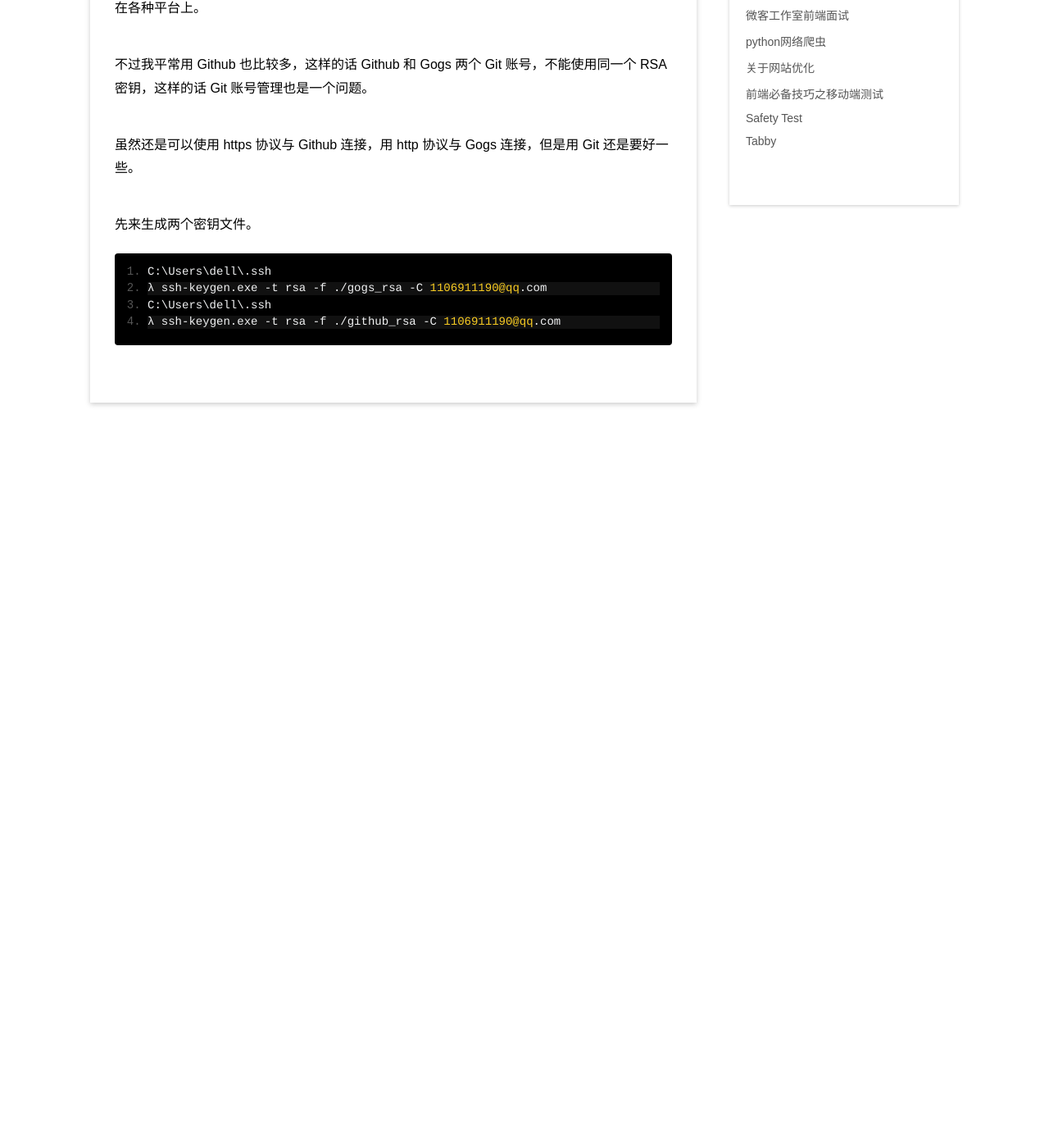
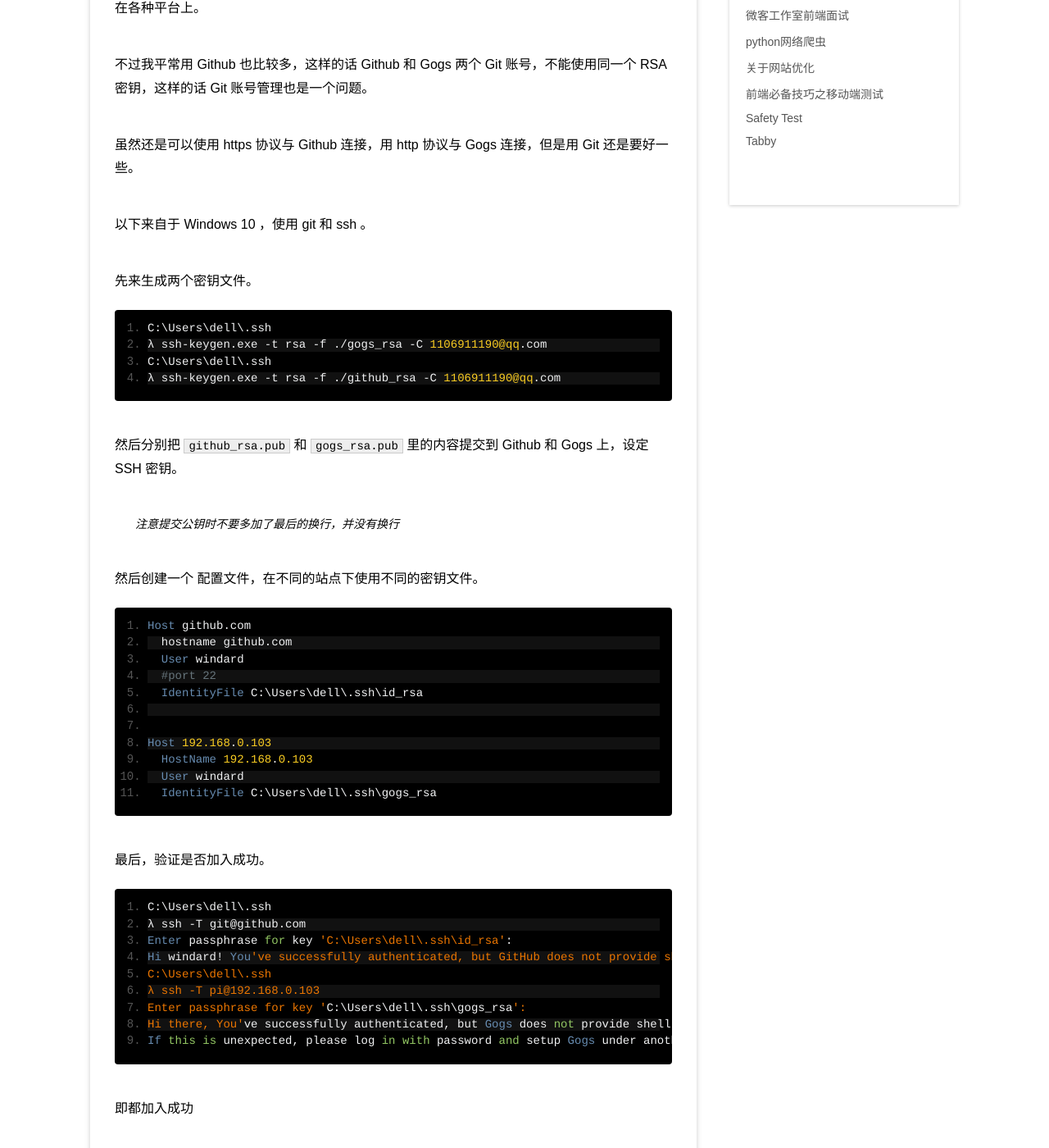
Before and after one commit to windard/windard.com, a Jekyll site: the page built from _posts/blog/2015-12-10-Git-In-Ubuntu.md, in a window 1280 px wide and 1400 px high, scrolled down 2331 px. Shown: the whole window at 82% size. Built offline with Jekyll 4.4.1, drawn with Linux system fonts in a browser that asks for light colours; before the commit the page ends 2902 px from its top, so only the background shows below that.

Commit message:
add something

````diff
--- a/404.html
+++ b/404.html
@@ -2,6 +2,6 @@
 layout:         page
 title:          出错啦！
 ---
-<h1>出错啦。。。</h1>
+<h1>出错啦。。。o(>﹏<)o</h1>
 
 <p>看看别的吧先</p>
--- a/_posts/blog/2015-12-10-Git-In-Ubuntu.md
+++ b/_posts/blog/2015-12-10-Git-In-Ubuntu.md
@@ -70,6 +70,8 @@ github专用通道即：
 
 虽然还是可以使用 https 协议与 Github 连接，用 http 协议与 Gogs 连接，但是用 Git 还是要好一些。
 
+以下来自于 Windows 10 ，使用 git 和 ssh 。
+
 先来生成两个密钥文件。
 
 ```
@@ -78,3 +80,39 @@ C:\Users\dell\.ssh
 C:\Users\dell\.ssh
 λ ssh-keygen.exe -t rsa -f ./github_rsa -C 1106911190@qq.com
 ```
+
+然后分别把 `github_rsa.pub` 和 `gogs_rsa.pub` 里的内容提交到 Github 和 Gogs 上，设定 SSH 密钥。
+
+> 注意提交公钥时不要多加了最后的换行，并没有换行
+
+然后创建一个 配置文件，在不同的站点下使用不同的密钥文件。
+
+```
+Host github.com
+  hostname github.com
+  User windard
+  #port 22
+  IdentityFile C:\Users\dell\.ssh\id_rsa
+
+
+Host 192.168.0.103
+  HostName 192.168.0.103
+  User windard
+  IdentityFile C:\Users\dell\.ssh\gogs_rsa
+```
+
+最后，验证是否加入成功。
+
+```
+C:\Users\dell\.ssh
+λ ssh -T git@github.com
+Enter passphrase for key 'C:\Users\dell\.ssh\id_rsa':
+Hi windard! You've successfully authenticated, but GitHub does not provide shell access.
+C:\Users\dell\.ssh
+λ ssh -T pi@192.168.0.103
+Enter passphrase for key 'C:\Users\dell\.ssh\gogs_rsa':
+Hi there, You've successfully authenticated, but Gogs does not provide shell access.
+If this is unexpected, please log in with password and setup Gogs under another user.
+```
+
+即都加入成功
````
